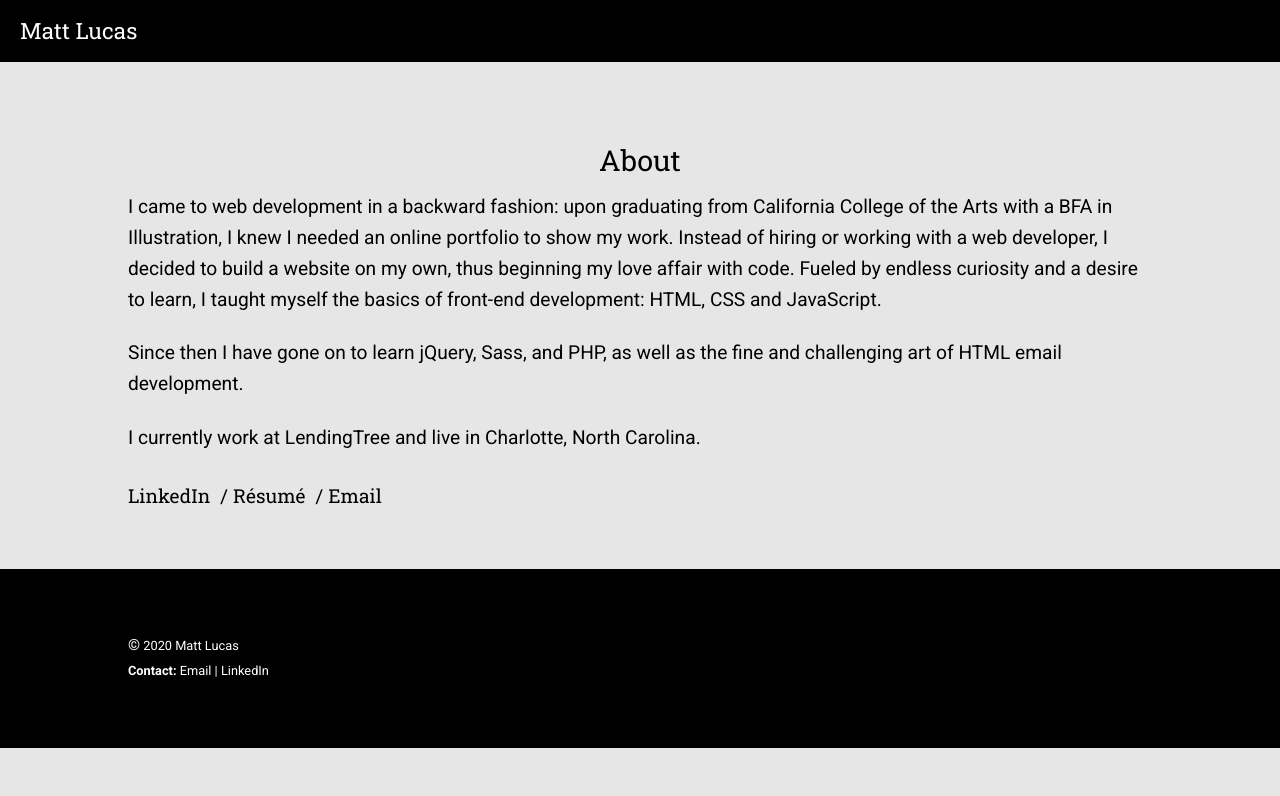
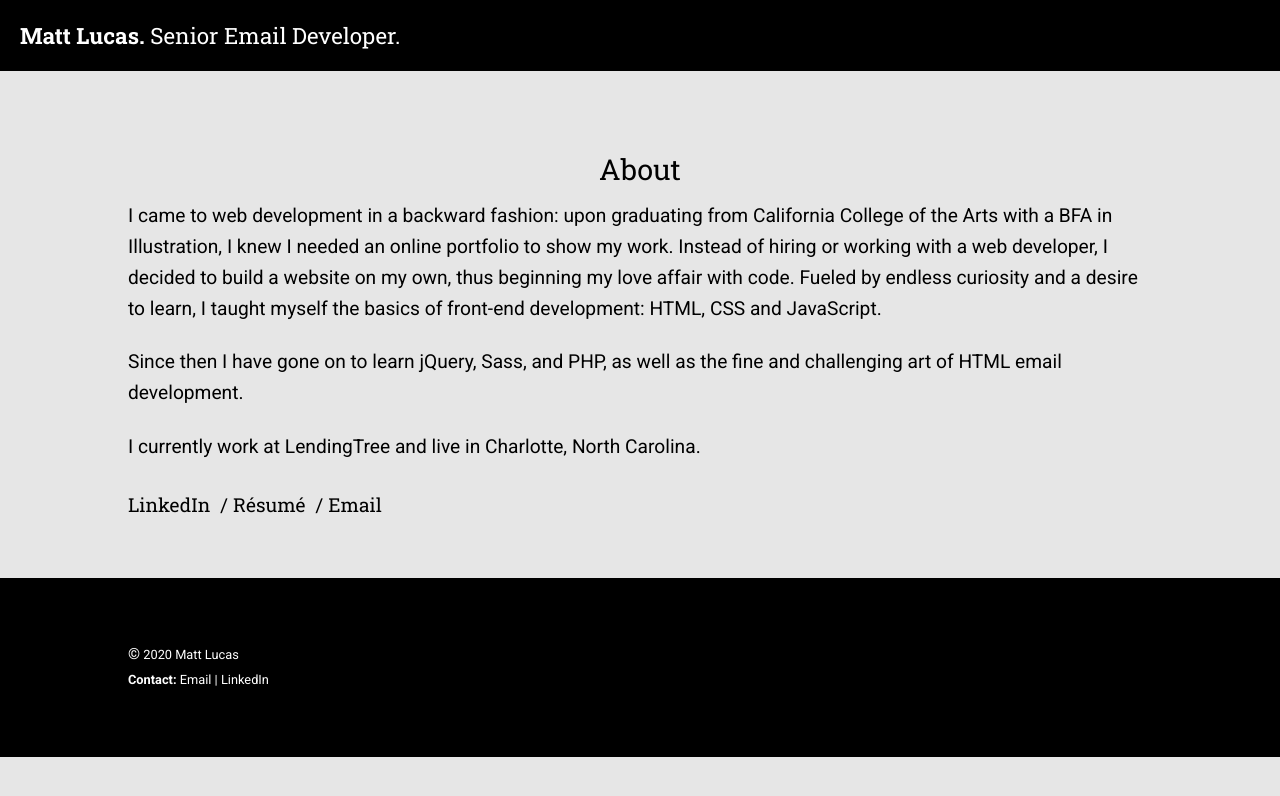
Before and after one commit to mattdavidlucas/mattdavidlucas.github.io, a Jekyll site: the page built from about.html, in a window 1280 px wide. Shown: the top 796 px of the page. Built offline with Jekyll 4.4.1, drawn with Linux system fonts in a browser that asks for light colours; nearby versions of some CDN libraries.

Commit message:
Update site nav layout.

```diff
--- a/_includes/site-navigation.html
+++ b/_includes/site-navigation.html
@@ -1,3 +1,3 @@
 <header class="site-header cf">
-	<h1><a href="/" title="Home">Matt Lucas</a></h1>
+	<h1><a href="/" title="Home">Matt Lucas.</a> <span class="job-title">Senior Email Developer.</span></h1>
 </header><!-- /.site-header -->
--- a/_sass/_typography.scss
+++ b/_sass/_typography.scss
@@ -25,6 +25,9 @@ strong {
 // Header for inner pages
 .site-header {
 	h1 {
+		color: #FFF;
+		font-weight: 700;
+		line-height: 1.4em;
 		text-align: center;
 		a {
 			color: #FFF;
@@ -34,6 +37,14 @@ strong {
 	}
 
 	h1, li { font-size: $small-headline; }
+}
+
+.job-title {
+	font-weight: 400;
+	display: block;
+	@media only screen and (min-width: 760px) {
+		display: inline;
+	}
 }
 
 .portfolio_card {
```
